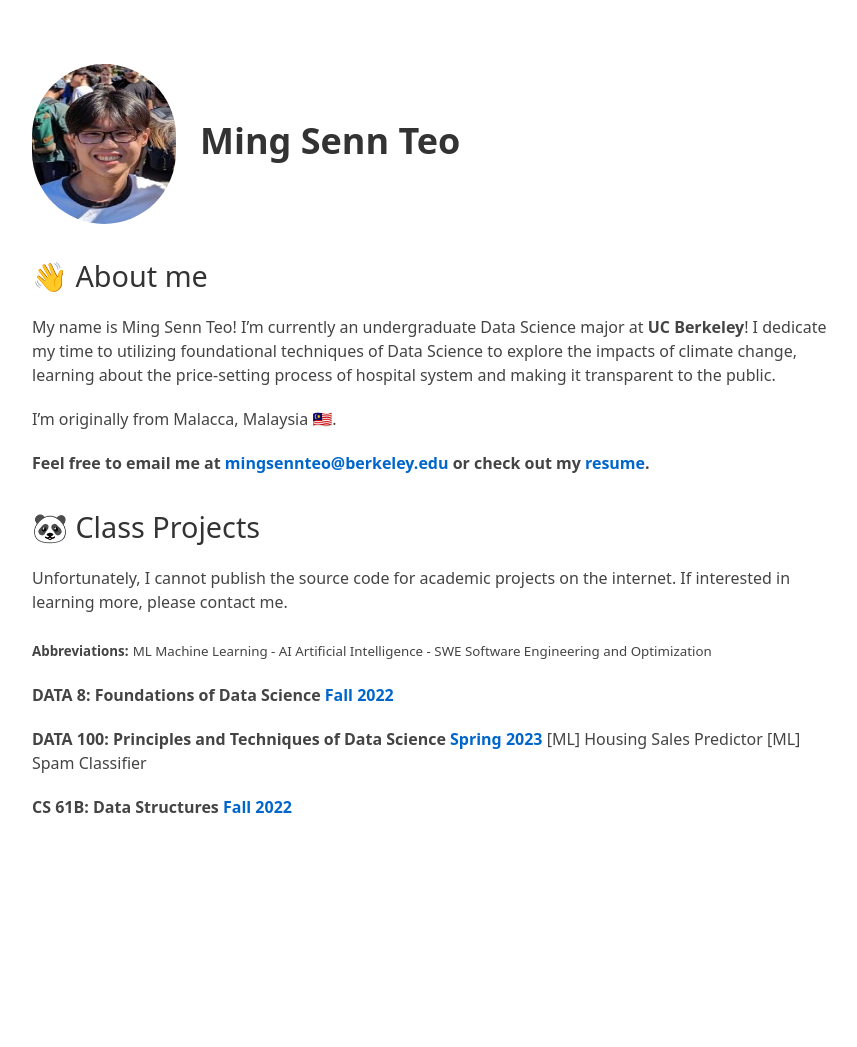
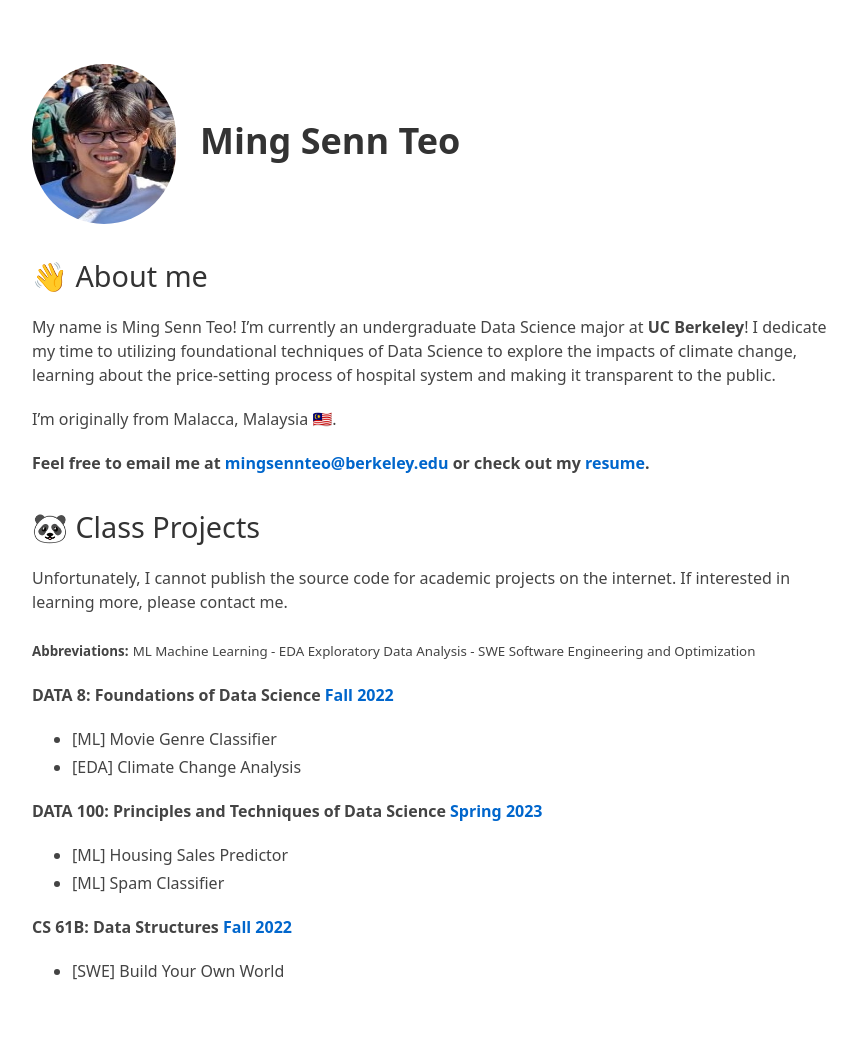
Before and after one commit to MSTeo01/old-website-2.0, a Jekyll site: the page built from index.md, in a window 1280 px wide. Shown: the whole page, without its empty margins (208-1065 px from the left). Built offline with Jekyll 4.4.1, drawn with Linux system fonts in a browser that asks for light colours; our own code applies the rules of GitHub Pages for plain Markdown files; before the commit the page ends 900 px from its top, so only the background shows below that.

Commit message:
Updated Class Projects

```diff
--- a/index.md
+++ b/index.md
@@ -14,13 +14,15 @@ I'm originally from Malacca, Malaysia 🇲🇾.
 
 Unfortunately, I cannot publish the source code for academic projects on the internet. If interested in learning more, please contact me.
 
-<sub><b>Abbreviations:</b></sub> <sub>ML Machine Learning - AI Artificial Intelligence - SWE Software Engineering and Optimization</sub>
+<sub><b>Abbreviations:</b></sub> <sub>ML Machine Learning - EDA Exploratory Data Analysis - SWE Software Engineering and Optimization</sub>
 
-**DATA 8: Foundations of Data Science** [**Fall 2022**](http://data8.org/fa22)
+**DATA 8: Foundations of Data Science** [**Fall 2022**](http://data8.org/fa22)<br>
+- [ML] Movie Genre Classifier<br>
+- [EDA] Climate Change Analysis<br>
 
+**DATA 100: Principles and Techniques of Data Science** [**Spring 2023**](https://ds100.org/sp23/)<br>
+- [ML] Housing Sales Predictor<br>
+- [ML] Spam Classifier
 
-**DATA 100: Principles and Techniques of Data Science** [**Spring 2023**](https://ds100.org/sp23/)
-[ML] Housing Sales Predictor
-[ML] Spam Classifier
-
-**CS 61B: Data Structures** [**Fall 2022**](https://fa22.datastructur.es/)
+**CS 61B: Data Structures** [**Fall 2022**](https://fa22.datastructur.es/)<br>
+- [SWE] Build Your Own World<br>
```
